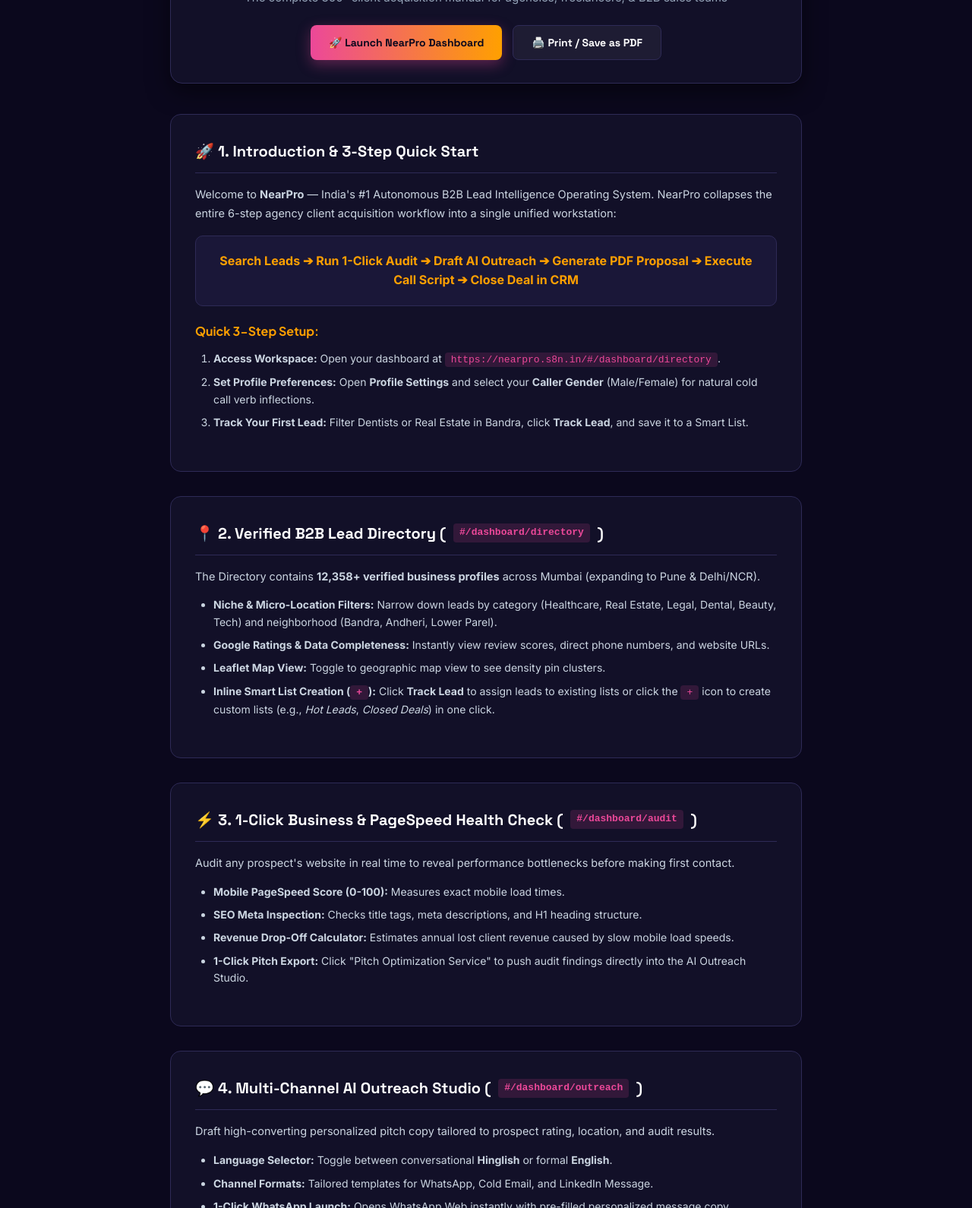
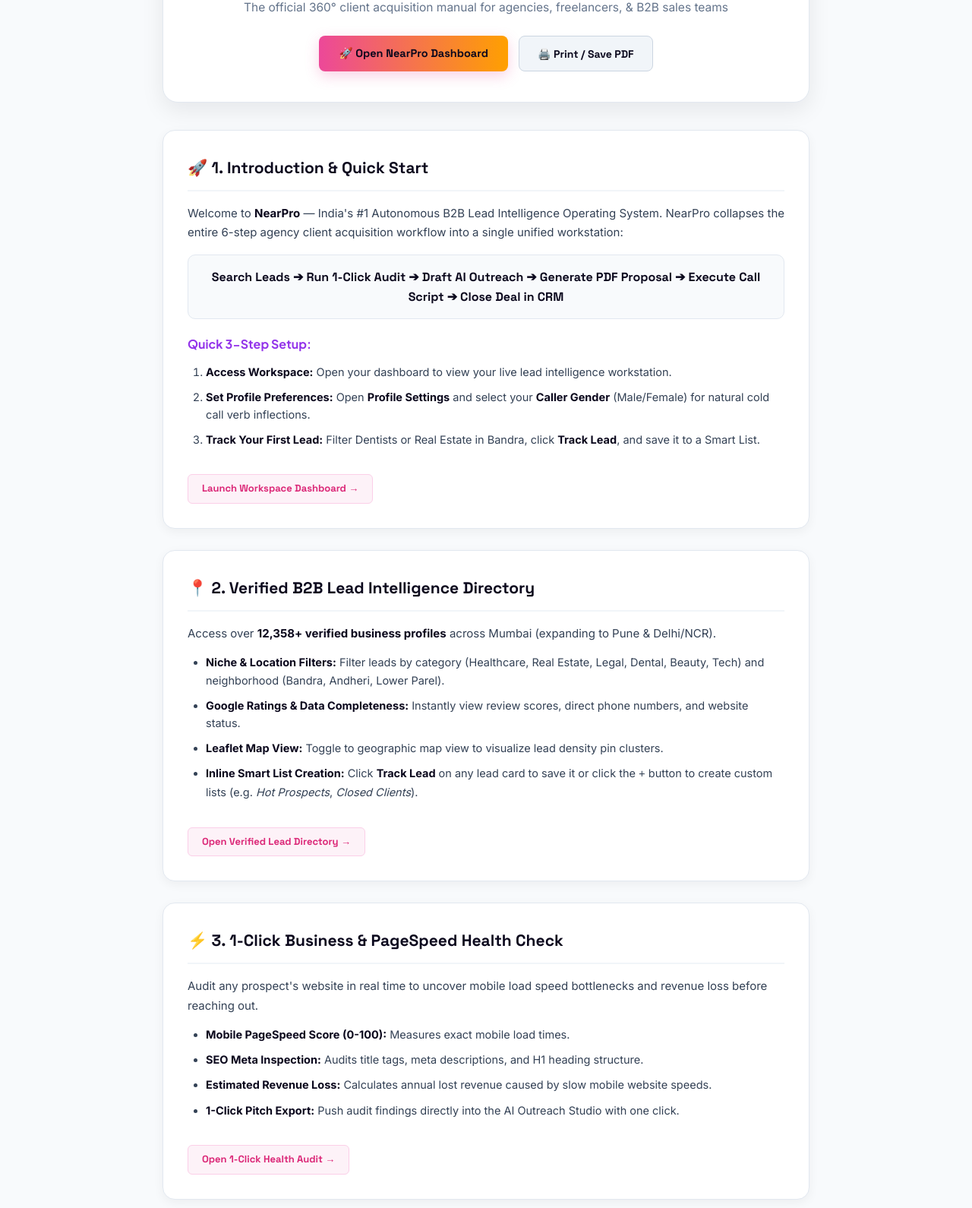
Before and after one commit to s8n-universe/nearpro, a website: page frontend/public/nearpro-user-guide.html in a window 1280 px wide. Shown: the part 277-1867 px from the top of the page at 76% size. Drawn offline with Linux system fonts and the light colour scheme.

Commit message:
style: updated User Guide to crisp Light Mode theme with direct feature redirection buttons and removed raw hash URLs

```diff
--- a/frontend/public/nearpro-user-guide.html
+++ b/frontend/public/nearpro-user-guide.html
@@ -3,28 +3,31 @@
 <head>
   <meta charset="UTF-8">
   <meta name="viewport" content="width=device-width, initial-scale=1.0">
-  <title>NearPro Platform Master User Guide & Operating Manual</title>
-  <meta name="description" content="Official 360° User Guide & Operating Manual for NearPro Autonomous B2B Lead Intelligence Operating System.">
+  <title>NearPro Platform Master User Guide & Operating Playbook</title>
+  <meta name="description" content="Official 360° Light Mode User Guide & Operating Manual for NearPro Autonomous B2B Lead Intelligence Operating System.">
   <link rel="icon" type="image/png" href="/favicon.svg">
   <link href="https://fonts.googleapis.com/css2?family=Plus+Jakarta+Sans:wght@400;500;600;700;800&family=Space+Grotesk:wght@600;700;800&family=Inter:wght@400;500;600;700&display=swap" rel="stylesheet">
   <style>
     :root {
-      --bg-dark: #0b081d;
-      --bg-surface: #121028;
-      --bg-card: #1a1738;
+      --bg-page: #f8fafc;
+      --bg-card: #ffffff;
+      --text-dark: #0f172a;
+      --text-body: #334155;
+      --text-muted: #64748b;
       --accent-pink: #ec4899;
-      --accent-gold: #ffa000;
-      --text-main: #f8fafc;
-      --text-muted: #94a3b8;
-      --border: #2e2a56;
+      --accent-gold: #d97706;
+      --brand-dark: #0b081d;
+      --border-color: #e2e8f0;
+      --shadow-sm: 0 4px 14px rgba(11, 8, 29, 0.05);
+      --shadow-lg: 0 10px 30px rgba(11, 8, 29, 0.08);
     }
 
     * { box-sizing: border-box; margin: 0; padding: 0; }
 
     body {
       font-family: 'Inter', -apple-system, BlinkMacSystemFont, Roboto, sans-serif;
-      background-color: var(--bg-dark);
-      color: var(--text-main);
+      background-color: var(--bg-page);
+      color: var(--text-dark);
       line-height: 1.6;
       padding: 0;
       margin: 0;
@@ -38,20 +41,20 @@
 
     /* Container */
     .guide-container {
-      max-width: 880px;
+      max-width: 900px;
       margin: 0 auto;
       padding: 40px 24px 80px;
     }
 
-    /* Header */
+    /* Header Bar */
     .header-bar {
       text-align: center;
-      padding: 30px 20px;
-      background: var(--bg-surface);
-      border: 1px solid var(--border);
-      border-radius: 16px;
-      margin-bottom: 40px;
-      box-shadow: 0 10px 30px rgba(0,0,0,0.5);
+      padding: 40px 28px;
+      background: var(--bg-card);
+      border: 1px solid var(--border-color);
+      border-radius: 20px;
+      margin-bottom: 36px;
+      box-shadow: var(--shadow-lg);
     }
 
     .brand-logo {
@@ -62,9 +65,9 @@
 
     .brand-badge {
       display: inline-block;
-      background: rgba(255, 160, 0, 0.15);
-      border: 1px solid rgba(255, 160, 0, 0.4);
-      color: var(--accent-gold);
+      background: #fff7ed;
+      border: 1px solid #fed7aa;
+      color: #c2410c;
       font-size: 12px;
       font-weight: 800;
       padding: 6px 18px;
@@ -77,15 +80,15 @@
 
     h1 {
       font-family: 'Space Grotesk', 'Plus Jakarta Sans', sans-serif;
-      font-size: 28px;
+      font-size: 30px;
       font-weight: 800;
-      color: #ffffff;
+      color: var(--brand-dark);
       margin: 20px 0 8px;
       letter-spacing: -0.5px;
     }
 
     .subtitle {
-      font-size: 15px;
+      font-size: 15.5px;
       color: var(--text-muted);
       margin-bottom: 24px;
     }
@@ -103,15 +106,15 @@
       display: inline-flex;
       align-items: center;
       gap: 8px;
-      padding: 12px 24px;
+      padding: 12px 26px;
       background: linear-gradient(90deg, #ec4899 0%, #ffa000 100%);
       color: #0b081d;
       text-decoration: none;
-      font-size: 14px;
+      font-size: 14.5px;
       font-weight: 800;
       border-radius: 8px;
       font-family: 'Space Grotesk', sans-serif;
-      box-shadow: 0 6px 18px rgba(236, 72, 153, 0.35);
+      box-shadow: 0 6px 18px rgba(236, 72, 153, 0.25);
       transition: transform 0.2s;
     }
 
@@ -124,40 +127,64 @@
       align-items: center;
       gap: 8px;
       padding: 12px 24px;
-      background: rgba(255, 255, 255, 0.05);
-      border: 1px solid var(--border);
-      color: #ffffff;
+      background: #f1f5f9;
+      border: 1px solid #cbd5e1;
+      color: var(--brand-dark);
       text-decoration: none;
       font-size: 14px;
       font-weight: 700;
       border-radius: 8px;
       font-family: 'Space Grotesk', sans-serif;
+      cursor: pointer;
       transition: background-color 0.2s;
     }
 
     .btn-secondary:hover {
-      background: rgba(255, 255, 255, 0.1);
+      background: #e2e8f0;
+    }
+
+    /* Feature Redirection Buttons */
+    .btn-feature-launch {
+      display: inline-flex;
+      align-items: center;
+      gap: 6px;
+      padding: 8px 18px;
+      background: #fdf2f8;
+      border: 1px solid #fbcfe8;
+      color: #db2777;
+      text-decoration: none;
+      font-size: 13px;
+      font-weight: 700;
+      border-radius: 6px;
+      font-family: 'Space Grotesk', sans-serif;
+      margin-top: 14px;
+      transition: background-color 0.2s;
+    }
+
+    .btn-feature-launch:hover {
+      background: #fce7f3;
     }
 
     /* Section Cards */
     .section-card {
-      background: var(--bg-surface);
-      border: 1px solid var(--border);
-      border-radius: 14px;
+      background: var(--bg-card);
+      border: 1px solid var(--border-color);
+      border-radius: 16px;
       padding: 32px;
-      margin-bottom: 32px;
+      margin-bottom: 28px;
+      box-shadow: var(--shadow-sm);
     }
 
     .section-card h2 {
       font-family: 'Space Grotesk', sans-serif;
-      font-size: 20px;
+      font-size: 21px;
       font-weight: 800;
-      color: #ffffff;
+      color: var(--brand-dark);
       margin-bottom: 16px;
       display: flex;
       align-items: center;
-      gap: 10px;
-      border-bottom: 1px solid var(--border);
+      justify-content: space-between;
+      border-bottom: 2px solid #f1f5f9;
       padding-bottom: 12px;
     }
 
@@ -165,58 +192,76 @@
       font-family: 'Plus Jakarta Sans', sans-serif;
       font-size: 16px;
       font-weight: 700;
-      color: var(--accent-gold);
+      color: #9333ea;
       margin: 20px 0 10px;
     }
 
     p {
-      color: #cbd5e1;
-      font-size: 14.5px;
+      color: var(--text-body);
+      font-size: 15px;
       margin-bottom: 14px;
       line-height: 1.7;
     }
 
     ul, ol {
       margin: 12px 0 20px 24px;
-      color: #cbd5e1;
-      font-size: 14px;
+      color: var(--text-body);
+      font-size: 14.5px;
     }
 
     li {
-      margin-bottom: 8px;
+      margin-bottom: 10px;
       line-height: 1.6;
     }
 
-    code {
-      background: rgba(236, 72, 153, 0.15);
-      color: #ec4899;
-      padding: 2px 8px;
-      border-radius: 4px;
-      font-family: monospace;
-      font-size: 13px;
+    strong {
+      color: var(--brand-dark);
     }
 
-    .feature-box {
-      background: var(--bg-card);
-      border: 1px solid var(--border);
+    .workflow-box {
+      background: #f8fafc;
+      border: 1px solid #e2e8f0;
       border-radius: 10px;
-      padding: 20px;
+      padding: 16px;
+      text-align: center;
+      font-weight: 700;
+      color: var(--brand-dark);
+      font-family: 'Space Grotesk', sans-serif;
       margin: 16px 0;
     }
 
-    .feature-box h4 {
-      font-size: 15px;
-      font-weight: 700;
+    /* Footer Card */
+    .footer-card {
+      background: var(--brand-dark);
+      color: #ffffff;
+      border-radius: 16px;
+      padding: 36px;
+      text-align: center;
+    }
+
+    .footer-card h3 {
+      font-family: 'Space Grotesk', sans-serif;
+      font-size: 20px;
       color: #ffffff;
       margin-bottom: 6px;
     }
 
-    /* Print styling */
+    .footer-card p {
+      color: #94a3b8;
+      font-size: 14px;
+    }
+
+    .footer-links a {
+      color: #f472b6;
+      text-decoration: underline;
+      font-weight: 600;
+    }
+
+    /* Print Styling */
     @media print {
       body { background: #ffffff; color: #000000; }
-      .section-card { background: #ffffff; border: 1px solid #ccc; color: #000000; }
-      .section-card h2, .section-card h3 { color: #000000; }
-      .btn-cta, .btn-secondary { display: none; }
+      .section-card { background: #ffffff; border: 1px solid #ccc; box-shadow: none; }
+      .btn-cta, .btn-secondary, .btn-feature-launch { display: none; }
     }
   </style>
 </head>
@@ -225,119 +270,140 @@
   <div class="top-gradient-bar"></div>
 
   <div class="guide-container">
-    <!-- Header -->
+    <!-- Light Mode Header Bar -->
     <div class="header-bar">
       <img src="https://nearpro.s8n.in/NearPro_logo_nobg.png" alt="NearPro Logo" class="brand-logo">
       <br>
       <div class="brand-badge">NEARPRO™ • AUTONOMOUS B2B LEAD INTELLIGENCE OS</div>
       <h1>Master Platform User Guide & Operating Playbook</h1>
-      <p class="subtitle">The complete 360° client acquisition manual for agencies, freelancers, & B2B sales teams</p>
+      <p class="subtitle">The official 360° client acquisition manual for agencies, freelancers, & B2B sales teams</p>
 
       <div class="action-bar">
-        <a href="https://nearpro.s8n.in/#/dashboard/directory" class="btn-cta">🚀 Launch NearPro Dashboard</a>
-        <button onclick="window.print()" class="btn-secondary">🖨️ Print / Save as PDF</button>
+        <a href="https://nearpro.s8n.in/#/dashboard/directory" class="btn-cta">🚀 Open NearPro Dashboard</a>
+        <button onclick="window.print()" class="btn-secondary">🖨️ Print / Save PDF</button>
       </div>
     </div>
 
     <!-- Quick Start -->
     <div class="section-card">
-      <h2>🚀 1. Introduction & 3-Step Quick Start</h2>
+      <h2>🚀 1. Introduction & Quick Start</h2>
       <p>Welcome to <strong>NearPro</strong> — India's #1 Autonomous B2B Lead Intelligence Operating System. NearPro collapses the entire 6-step agency client acquisition workflow into a single unified workstation:</p>
 
-      <div class="feature-box" style="text-align: center; font-weight: 700; color: var(--accent-gold);">
+      <div class="workflow-box">
         Search Leads ➔ Run 1-Click Audit ➔ Draft AI Outreach ➔ Generate PDF Proposal ➔ Execute Call Script ➔ Close Deal in CRM
       </div>
 
       <h3>Quick 3-Step Setup:</h3>
       <ol>
-        <li><strong>Access Workspace:</strong> Open your dashboard at <code>https://nearpro.s8n.in/#/dashboard/directory</code>.</li>
+        <li><strong>Access Workspace:</strong> Open your dashboard to view your live lead intelligence workstation.</li>
         <li><strong>Set Profile Preferences:</strong> Open <strong>Profile Settings</strong> and select your <strong>Caller Gender</strong> (Male/Female) for natural cold call verb inflections.</li>
         <li><strong>Track Your First Lead:</strong> Filter Dentists or Real Estate in Bandra, click <strong>Track Lead</strong>, and save it to a Smart List.</li>
       </ol>
+
+      <a href="https://nearpro.s8n.in/#/dashboard/directory" class="btn-feature-launch">Launch Workspace Dashboard &rarr;</a>
     </div>
 
-    <!-- Module 1 -->
+    <!-- Module 1: B2B Lead Directory -->
     <div class="section-card">
-      <h2>📍 2. Verified B2B Lead Directory (<code>#/dashboard/directory</code>)</h2>
-      <p>The Directory contains <strong>12,358+ verified business profiles</strong> across Mumbai (expanding to Pune & Delhi/NCR).</p>
+      <h2>📍 2. Verified B2B Lead Intelligence Directory</h2>
+      <p>Access over <strong>12,358+ verified business profiles</strong> across Mumbai (expanding to Pune & Delhi/NCR).</p>
       <ul>
-        <li><strong>Niche & Micro-Location Filters:</strong> Narrow down leads by category (Healthcare, Real Estate, Legal, Dental, Beauty, Tech) and neighborhood (Bandra, Andheri, Lower Parel).</li>
-        <li><strong>Google Ratings & Data Completeness:</strong> Instantly view review scores, direct phone numbers, and website URLs.</li>
-        <li><strong>Leaflet Map View:</strong> Toggle to geographic map view to see density pin clusters.</li>
-        <li><strong>Inline Smart List Creation (<code>+</code>):</strong> Click <strong>Track Lead</strong> to assign leads to existing lists or click the <code>+</code> icon to create custom lists (e.g., <em>Hot Leads</em>, <em>Closed Deals</em>) in one click.</li>
+        <li><strong>Niche & Location Filters:</strong> Filter leads by category (Healthcare, Real Estate, Legal, Dental, Beauty, Tech) and neighborhood (Bandra, Andheri, Lower Parel).</li>
+        <li><strong>Google Ratings & Data Completeness:</strong> Instantly view review scores, direct phone numbers, and website status.</li>
+        <li><strong>Leaflet Map View:</strong> Toggle to geographic map view to visualize lead density pin clusters.</li>
+        <li><strong>Inline Smart List Creation:</strong> Click <strong>Track Lead</strong> on any lead card to save it or click the <code>+</code> button to create custom lists (e.g. <em>Hot Prospects</em>, <em>Closed Clients</em>).</li>
       </ul>
+
+      <a href="https://nearpro.s8n.in/#/dashboard/directory" class="btn-feature-launch">Open Verified Lead Directory &rarr;</a>
     </div>
 
-    <!-- Module 2 -->
+    <!-- Module 2: Health Audit -->
     <div class="section-card">
-      <h2>⚡ 3. 1-Click Business & PageSpeed Health Check (<code>#/dashboard/audit</code>)</h2>
-      <p>Audit any prospect's website in real time to reveal performance bottlenecks before making first contact.</p>
+      <h2>⚡ 3. 1-Click Business & PageSpeed Health Check</h2>
+      <p>Audit any prospect's website in real time to uncover mobile load speed bottlenecks and revenue loss before reaching out.</p>
       <ul>
         <li><strong>Mobile PageSpeed Score (0-100):</strong> Measures exact mobile load times.</li>
-        <li><strong>SEO Meta Inspection:</strong> Checks title tags, meta descriptions, and H1 heading structure.</li>
-        <li><strong>Revenue Drop-Off Calculator:</strong> Estimates annual lost client revenue caused by slow mobile load speeds.</li>
-        <li><strong>1-Click Pitch Export:</strong> Click "Pitch Optimization Service" to push audit findings directly into the AI Outreach Studio.</li>
+        <li><strong>SEO Meta Inspection:</strong> Audits title tags, meta descriptions, and H1 heading structure.</li>
+        <li><strong>Estimated Revenue Loss:</strong> Calculates annual lost revenue caused by slow mobile website speeds.</li>
+        <li><strong>1-Click Pitch Export:</strong> Push audit findings directly into the AI Outreach Studio with one click.</li>
       </ul>
+
+      <a href="https://nearpro.s8n.in/#/dashboard/audit" class="btn-feature-launch">Open 1-Click Health Audit &rarr;</a>
     </div>
 
-    <!-- Module 3 -->
+    <!-- Module 3: AI Outreach Studio -->
     <div class="section-card">
-      <h2>💬 4. Multi-Channel AI Outreach Studio (<code>#/dashboard/outreach</code>)</h2>
+      <h2>💬 4. Multi-Channel AI Outreach Studio</h2>
       <p>Draft high-converting personalized pitch copy tailored to prospect rating, location, and audit results.</p>
       <ul>
         <li><strong>Language Selector:</strong> Toggle between conversational <strong>Hinglish</strong> or formal <strong>English</strong>.</li>
-        <li><strong>Channel Formats:</strong> Tailored templates for WhatsApp, Cold Email, and LinkedIn Message.</li>
-        <li><strong>1-Click WhatsApp Launch:</strong> Opens WhatsApp Web instantly with pre-filled personalized message copy.</li>
+        <li><strong>Multi-Channel Formats:</strong> Optimized pitch templates for WhatsApp, Cold Email, and LinkedIn Message.</li>
+        <li><strong>1-Click WhatsApp Launch:</strong> Opens WhatsApp Web instantly with pre-filled personalized pitch copy.</li>
       </ul>
+
+      <a href="https://nearpro.s8n.in/#/dashboard/outreach" class="btn-feature-launch">Open AI Outreach Studio &rarr;</a>
     </div>
 
-    <!-- Module 4 -->
+    <!-- Module 4: PDF Proposals -->
     <div class="section-card">
-      <h2>📄 5. 3-Page Agency PDF Proposals (<code>#/dashboard/proposals</code>)</h2>
+      <h2>📄 5. 3-Page Agency PDF Proposals</h2>
       <p>Auto-generate professional 3-page pitch decks tailored for prospects, ready for PDF export or public link sharing.</p>
       <ul>
         <li><strong>Package Tiering:</strong> Choose Starter, Growth, or Enterprise retainer pricing.</li>
-        <li><strong>Public View Links:</strong> Share live proposal URLs (<code>https://nearpro.s8n.in/#/d/:id</code>) directly with decision-makers.</li>
+        <li><strong>Public View Links:</strong> Share live proposal view links directly with decision-makers.</li>
         <li><strong>PDF Export:</strong> Download high-resolution print-ready PDFs formatted with your agency branding.</li>
       </ul>
+
+      <a href="https://nearpro.s8n.in/#/dashboard/proposals" class="btn-feature-launch">Open Proposal Generator &rarr;</a>
     </div>
 
-    <!-- Module 5 -->
+    <!-- Module 5: Cold Call Scripts -->
     <div class="section-card">
-      <h2>📞 6. AI Tele-Sales Teleprompter Scripts (<code>#/dashboard/call-scripts</code>)</h2>
+      <h2>📞 6. AI Tele-Sales Teleprompter Scripts</h2>
       <p>Execute cold calls with live teleprompter scripts and real-time objection handling cards.</p>
       <ul>
         <li><strong>Gender Inflection Engine:</strong> Automatically adapts Hindi/Hinglish verbs based on your Profile Gender setting (<em>"bol raha/rahi hoon"</em>, <em>"karta/karti hoon"</em>).</li>
         <li><strong>Objection Cards:</strong> 1-click objection handling cards for common gatekeeper responses (<em>"Send an email"</em>, <em>"No budget"</em>, <em>"Already have an agency"</em>).</li>
       </ul>
+
+      <a href="https://nearpro.s8n.in/#/dashboard/call-scripts" class="btn-feature-launch">Open Cold Call Teleprompter &rarr;</a>
     </div>
 
-    <!-- Module 6 -->
+    <!-- Module 6: System Prompts -->
     <div class="section-card">
-      <h2>🚀 7. Antigravity AI System Prompt Generator (<code>#/dashboard/prompts</code>)</h2>
+      <h2>🚀 7. Antigravity AI System Prompt Generator</h2>
       <p>Build comprehensive web architecture system prompts tailored for modern AI platforms (Antigravity AI, Vite, Next.js).</p>
       <ul>
         <li><strong>Dynamic Progress Bar:</strong> Animated 0% to 100% progress counter while prompts are generated.</li>
         <li><strong>Sticky Top-Right Copy Button:</strong> Sticky copy button anchored inside the prompt box container for effortless copying.</li>
       </ul>
+
+      <a href="https://nearpro.s8n.in/#/dashboard/prompts" class="btn-feature-launch">Open Prompt Generator &rarr;</a>
     </div>
 
-    <!-- Module 7 -->
+    <!-- Module 7: CRM & Deal Workstation -->
     <div class="section-card">
-      <h2>📊 8. 360° AI Deal Workstation & CRM (<code>#/dashboard/crm</code>)</h2>
-      <p>Manage deals across a 5-column Kanban pipeline with dynamic valuation and activity heatmaps.</p>
+      <h2>📊 8. 360° AI Deal Workstation & CRM</h2>
+      <p>Manage prospective deals across a 5-column Kanban pipeline with dynamic valuation and activity heatmaps.</p>
       <ul>
         <li><strong>5 Kanban Columns:</strong> 🔵 New Leads ➔ 📞 Contacted ➔ 💬 Offer Sent ➔ 🏆 Converted ➔ 🔒 Closed.</li>
         <li><strong>Dynamic Deal Valuation:</strong> Deal values calculated by niche metrics (Real Estate ₹75k, Legal ₹60k, Healthcare ₹50k, Dental ₹40k, Beauty ₹25k, Default ₹30k).</li>
         <li><strong>14-Day Activity Heatmap:</strong> Visual grid tracking your actual daily lead engagement over the last 14 days.</li>
       </ul>
+
+      <a href="https://nearpro.s8n.in/#/dashboard/crm" class="btn-feature-launch">Open Deal CRM Workstation &rarr;</a>
     </div>
 
-    <!-- Footer Support -->
-    <div class="section-card" style="text-align: center;">
+    <!-- Footer Support Card -->
+    <div class="footer-card">
       <h3>NearPro Platform Team & Support</h3>
-      <p>S8N Technologies • India's Trusted B2B Lead OS</p>
-      <p>✉️ <a href="mailto:support@s8n.in" style="color: var(--accent-pink);">support@s8n.in</a> &bull; 🚀 <a href="https://nearpro.s8n.in" style="color: var(--accent-pink);">nearpro.s8n.in</a> &bull; 🌐 <a href="https://www.s8n.in" style="color: var(--accent-pink);">s8n.in</a> &bull; 💼 <a href="https://www.linkedin.com/company/s8n-ai-services" style="color: var(--accent-pink);">LinkedIn</a></p>
+      <p style="margin-bottom:16px; color:#cbd5e1;">S8N Technologies • India's Trusted B2B Lead OS</p>
+      <p class="footer-links">
+        ✉️ <a href="mailto:support@s8n.in">support@s8n.in</a> &bull;
+        🚀 <a href="https://nearpro.s8n.in">nearpro.s8n.in</a> &bull;
+        🌐 <a href="https://www.s8n.in">s8n.in</a> &bull;
+        💼 <a href="https://www.linkedin.com/company/s8n-ai-services">LinkedIn</a>
+      </p>
     </div>
 
   </div>
```
Also changed, not shown: Documentation/nearpro_user_guide.md (+18 -18 lines).
